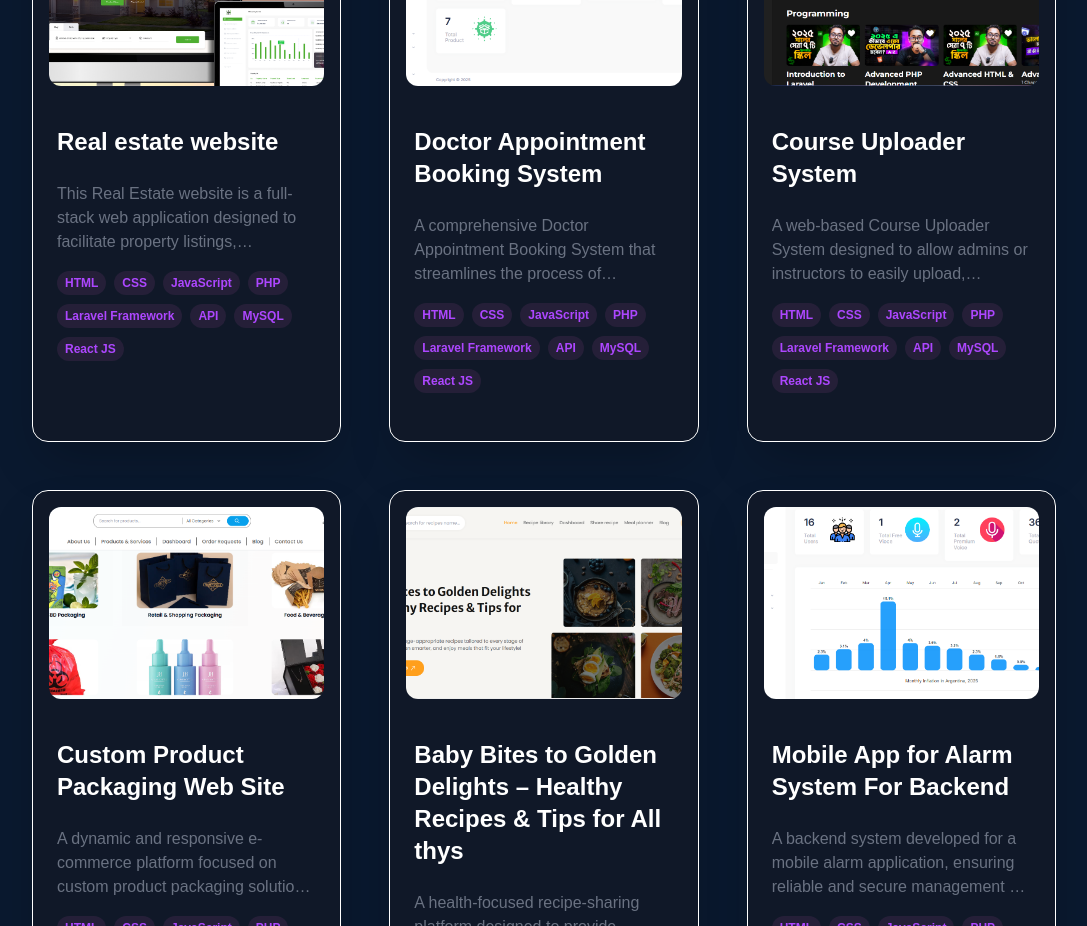
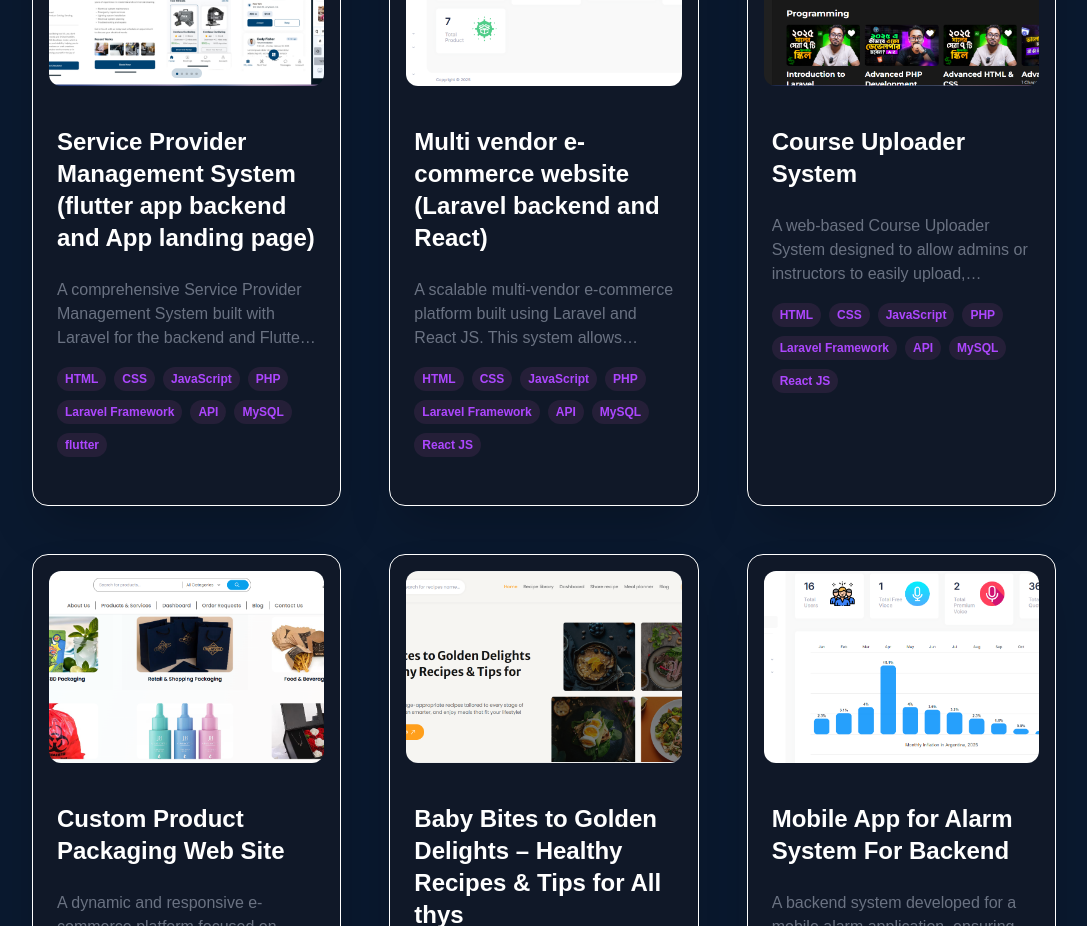
Before and after one commit to mizanurmillon/My_Portfolio, a React (Vite) app: page / in a window 1280 px wide. Shown: the part 4420-5346 px from the top of the page, without its empty margins (96-1183 px from the left). Built offline with nearby package versions, Linux system fonts and the light colour scheme.

Commit message:
issue slove

```diff
--- a/src/constants.js
+++ b/src/constants.js
@@ -181,24 +181,24 @@ export const SkillsInfo = [
   export const projects = [
     {
       id: 0,
-      title: "Real estate website",
-      description:"This Real Estate website is a full-stack web application designed to facilitate property listings, management, and user interactions. The platform allows users to browse and search for real estate properties, view detailed listings with images, and contact agents. It includes a responsive user-facing frontend built with React JS and a powerful admin dashboard developed in Laravel for managing properties, users, and inquiries. The backend is powered by Laravel and MySQL, with secure API integrations and a modern UI for seamless experience. Ideal for real estate agencies and property managers looking to digitize their operations.",
+      title: "Service Provider Management System (flutter app backend and App landing page)",
+      description:"A comprehensive Service Provider Management System built with Laravel for the backend and Flutter for the mobile app frontend. This system includes an intuitive admin dashboard for managing users, services, and provider activities, as well as a responsive landing page to promote the app. The backend provides secure APIs to support seamless app functionality and real-time data handling.",
       image: githubdetLogo,
-      tags: ["HTML", "CSS", "JavaScript","PHP","Laravel Framework","API","MySQL",'React JS'],
-      github: "https://github.com/mizanurmillon/prideridgehc",
-      AdminDashboard: "https://prideridgehc.softvencefsd.xyz",
-      webapp: "https://synergy-nvest.netlify.app/",
+      tags: ["HTML", "CSS", "JavaScript","PHP","Laravel Framework","API","MySQL",'flutter'],
+      github: "https://github.com/mizanurmillon/paddydyna_backend",
+      AdminDashboard: "https://dashboard.nixrly.com/",
+      webapp: "https://nixrly.com/",
     },
     {
       id: 1,
-      title: "Doctor Appointment Booking System",
+      title: "Multi vendor e-commerce website (Laravel backend and React)",
       description:
-        "A comprehensive Doctor Appointment Booking System that streamlines the process of scheduling medical appointments. Built with Laravel and PHP for a secure and scalable backend, and React.js for a dynamic and responsive frontend. The system features patient registration, doctor profiles, appointment management, real-time availability checking, and separate interfaces for users and administrators. Data is managed efficiently using MySQL, with robust API integration ensuring smooth communication between the frontend and backend.",
+        "A scalable multi-vendor e-commerce platform built using Laravel and React JS. This system allows multiple vendors to register, manage their stores, and sell products through a centralized marketplace. It includes features like product management, order tracking, vendor commissions, admin control panel, and a responsive user interface for both customers and sellers. The backend provides secure APIs to support seamless app functionality and real-time data handling.(Admin Login Email:admin@admin.com Password:12345678)",
       image: csprepLogo,
       tags: ["HTML", "CSS", "JavaScript","PHP","Laravel Framework","API","MySQL",'React JS'],
-      github: "https://github.com/mizanurmillon/jingduanyang",
-      AdminDashboard: "https://jingduanyang.softvencefsd.xyz/",
-      webapp: "https://mind-care-taupe.vercel.app/",
+      github: "https://github.com/mizanurmillon/Sustainable-Trades",
+      AdminDashboard: "https://sustainable-trades.softvencefsd.xyz/",
+      webapp: "https://sustainable-trades.softvencefsd.xyz/",
     },
     {
       id: 2,
```
Also changed, not shown: src/assets/work_logo/cm.png.
